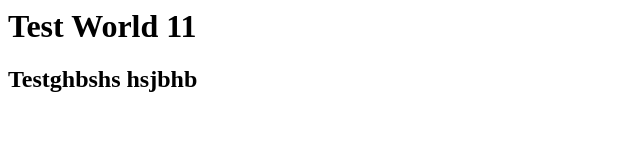
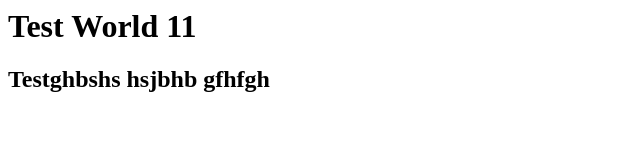
Before and after one commit to ronakluniya97/NewLocalRepo2, a plain HTML site: page index.html in a window 1280 px wide. Shown: the whole page, without its empty margins (0-640 px from the left). Drawn offline with Linux system fonts and the light colour scheme.

Commit message:
new change

```diff
--- a/index.html
+++ b/index.html
@@ -1,2 +1,2 @@
 <H1>Test World 11</H1>
-<H2>Testghbshs hsjbhb</H2>
+<H2>Testghbshs hsjbhb gfhfgh</H2>
```
